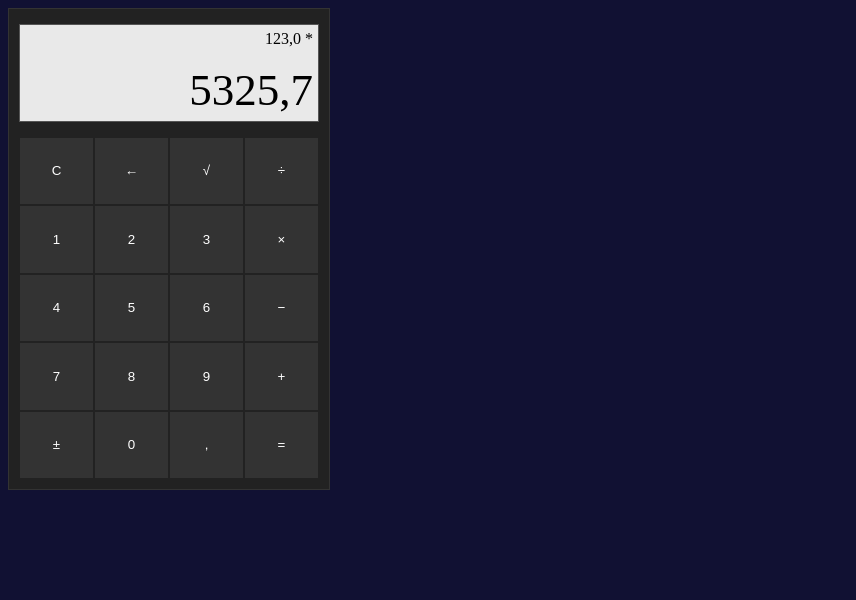
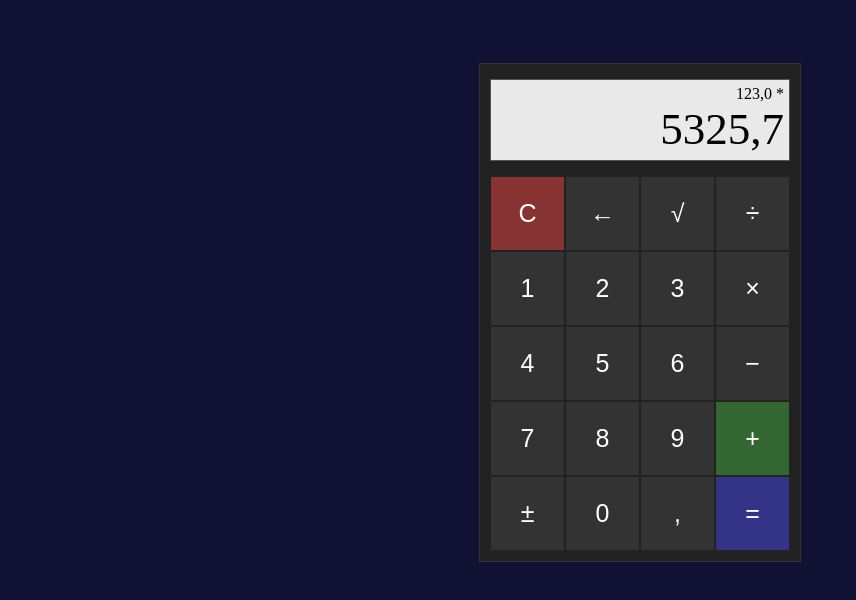
Before and after one commit to m60mor/react-calculator, a React (Create React App) app: page / in a window 1280 px wide. Shown: the top 600 px of the page, without its empty margins (0-856 px from the left). Built offline with nearby package versions, Linux system fonts and the light colour scheme.

Commit message:
Adding hover effects

```diff
--- a/src/App.js
+++ b/src/App.js
@@ -9,7 +9,7 @@ function App() {
       <div className='output-current'>5325,7</div>
     </div>
     <div className='buttons-grid'>
-      <button>C</button>
+      <button className='red'>C</button>
       <button>&#8592;</button>
       <button>&#8730;</button>
       <button>&divide;</button>
@@ -27,12 +27,12 @@ function App() {
       <button>7</button>
       <button>8</button>
       <button>9</button>
-      <button>+</button>
+      <button className='green'>+</button>
 
       <button>&#177;</button>
       <button>0</button>
       <button>,</button>
-      <button>=</button>
+      <button className='blue'>=</button>
     </div>
   </div>
   );
--- a/src/styles.css
+++ b/src/styles.css
@@ -6,12 +6,12 @@ body {
 .calculator-container {
     display: flex;
     flex-direction: column;
-    /* background: linear-gradient(0deg, #FFF 50%, #99F); */
     background: #222;
     width: 300px;
-    height: 460px;
     padding: 10px;
     border: #333 1px solid;
+    margin: auto;
+    margin-top: 5%;
 }
 
 .output {
@@ -24,8 +24,8 @@ body {
     box-sizing: border-box;
     width: 100%;
     padding: 5px;
+    border: 1px #555 solid;
     margin: 5px 0 15px 0;
-    border: 1px #555 solid;
     color: #000;
 }
 
@@ -42,12 +42,40 @@ body {
     width: 100%;
 }
 
-button {
-    background: #333;
+.buttons-grid  button {
     align-self: center;
-    width: 100%;
-    height: 100%;
+    aspect-ratio: 1 / 1;
     border: 1px solid #222;
     border-radius: 0;
     color: #fff;
+    font-size: 25px;
 }
+
+button {
+    background: #333;
+}
+button:hover {
+    background: #444;
+    border: 1px solid #555;
+}
+
+.red {
+    background: #833;
+}
+.red:hover {
+    background: #944;
+}
+
+.green {
+    background: #363;
+}
+.green:hover {
+    background: #474;
+}
+
+.blue {
+    background: #338;
+}
+.blue:hover {
+    background: #449;
+}
```
